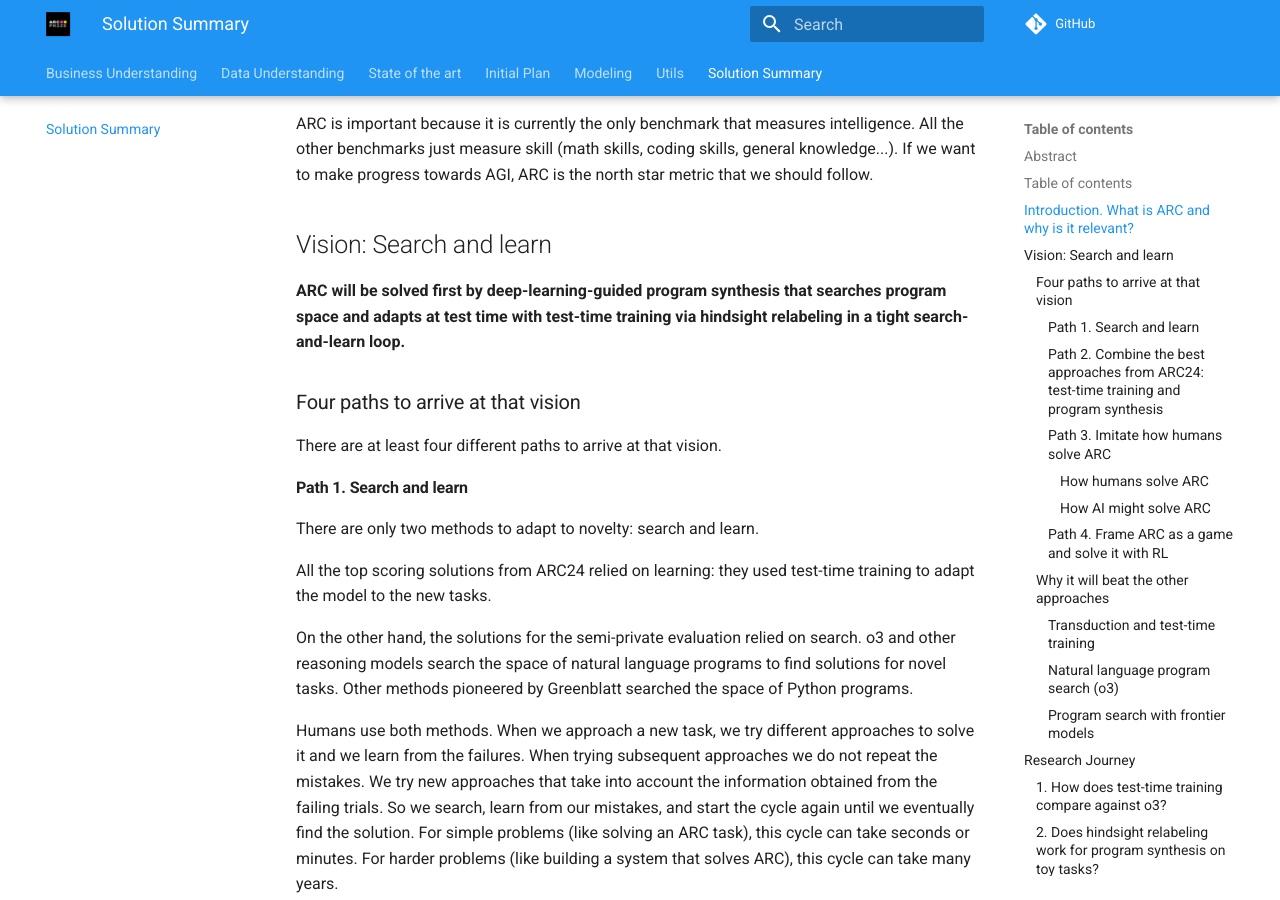
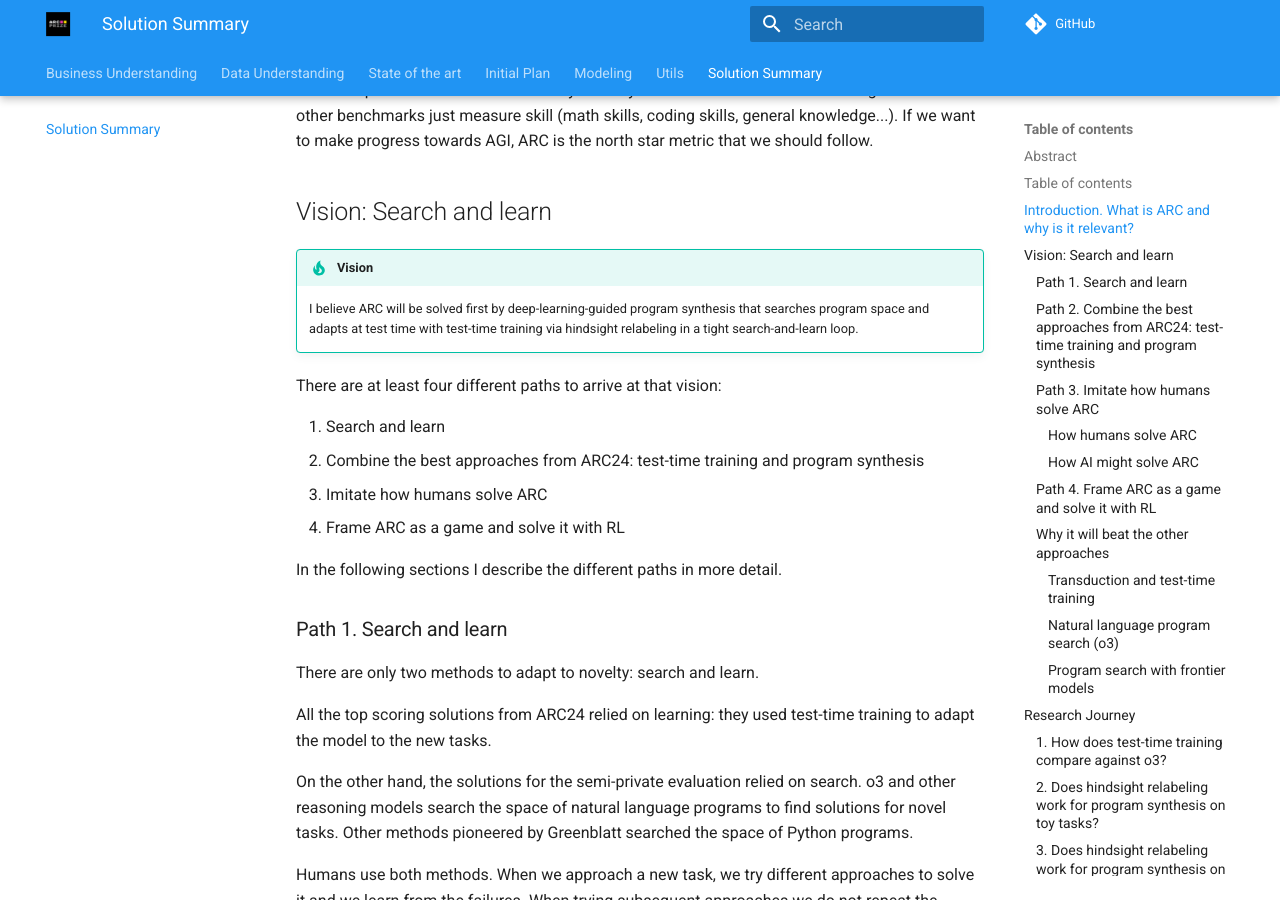
Before and after one commit to ironbar/arc25, an MkDocs documentation site: the page built from docs/05_Solution_Summary.md, in a window 1280 px wide and 900 px high, scrolled down 2899 px. Built offline with MkDocs 1.6.1 and Material for MkDocs 9.7.7, drawn with Linux system fonts in a browser that asks for light colours; comment, search, counter and statistics services are not loaded; some of the changed text lies outside the part shown.

Commit message:
updated vision section

```diff
--- a/docs/05_Solution_Summary.md
+++ b/docs/05_Solution_Summary.md
@@ -23,13 +23,12 @@ leaderboard was achieved with minor adaptations of last year's transduction with
 - [Table of contents](#table-of-contents)
 - [Introduction. What is ARC and why is it relevant?](#introduction-what-is-arc-and-why-is-it-relevant)
 - [Vision: Search and learn](#vision-search-and-learn)
-  - [Four paths to arrive at that vision](#four-paths-to-arrive-at-that-vision)
-    - [Path 1. Search and learn](#path-1-search-and-learn)
-    - [Path 2. Combine the best approaches from ARC24: test-time training and program synthesis](#path-2-combine-the-best-approaches-from-arc24-test-time-training-and-program-synthesis)
-    - [Path 3. Imitate how humans solve ARC](#path-3-imitate-how-humans-solve-arc)
-      - [How humans solve ARC](#how-humans-solve-arc)
-      - [How AI might solve ARC](#how-ai-might-solve-arc)
-    - [Path 4. Frame ARC as a game and solve it with RL](#path-4-frame-arc-as-a-game-and-solve-it-with-rl)
+  - [Path 1. Search and learn](#path-1-search-and-learn)
+  - [Path 2. Combine the best approaches from ARC24: test-time training and program synthesis](#path-2-combine-the-best-approaches-from-arc24-test-time-training-and-program-synthesis)
+  - [Path 3. Imitate how humans solve ARC](#path-3-imitate-how-humans-solve-arc)
+    - [How humans solve ARC](#how-humans-solve-arc)
+    - [How AI might solve ARC](#how-ai-might-solve-arc)
+  - [Path 4. Frame ARC as a game and solve it with RL](#path-4-frame-arc-as-a-game-and-solve-it-with-rl)
   - [Why it will beat the other approaches](#why-it-will-beat-the-other-approaches)
     - [Transduction and test-time training](#transduction-and-test-time-training)
     - [Natural language program search (o3)](#natural-language-program-search-o3)
@@ -78,13 +77,20 @@ ARC is important because it is currently the only benchmark that measures intell
 
 ## Vision: Search and learn
 
-**ARC will be solved first by deep-learning-guided program synthesis that searches program space and adapts at test time with test-time training via hindsight relabeling in a tight search-and-learn loop.**
+!!! tip "Vision"
 
-### Four paths to arrive at that vision
+    I believe ARC will be solved first by deep-learning-guided program synthesis that searches program space and adapts at test time with test-time training via hindsight relabeling in a tight search-and-learn loop.
 
-There are at least four different paths to arrive at that vision.
+There are at least four different paths to arrive at that vision:
 
-#### Path 1. Search and learn
+1. Search and learn
+2. Combine the best approaches from ARC24: test-time training and program synthesis
+3. Imitate how humans solve ARC
+4. Frame ARC as a game and solve it with RL
+
+In the following sections I describe the different paths in more detail.
+
+### Path 1. Search and learn
 
 There are only two methods to adapt to novelty: search and learn.
 
@@ -105,7 +111,7 @@ work during the ARC25 challenge has moved in that direction.
 
 <center><img src="../modeling/res/1752753996905_arc25.png" width="50%"></center>
 
-#### Path 2. Combine the best approaches from ARC24: test-time training and program synthesis
+### Path 2. Combine the best approaches from ARC24: test-time training and program synthesis
 
 Last year's competition showed that test-time training allowed the models to adapt to the novel tasks. At the same time in the semi-private dataset, we saw that frontier models could generate code to solve more than half of the tasks.
 
@@ -127,9 +133,9 @@ We already know that HER enables faster learning, especially in very sparse rewa
 In the rest of the report I will use Hindsight Experience Replay or Hindsight Relabeling interchangeably. I believe Hindsight relabeling is more correct because we relabel the tasks and use them for training, we don't replay the
 tasks many times.
 
-#### Path 3. Imitate how humans solve ARC
+### Path 3. Imitate how humans solve ARC
 
-##### How humans solve ARC
+#### How humans solve ARC
 
 ![how-humans-solve-arc](res/how-humans-solve-arc.png)
 
@@ -142,7 +148,7 @@ When humans try to solve ARC tasks, we draw some hypotheses and test them in our
 
 Reasoning is an iterative process as shown in the loop diagram in the image.
 
-##### How AI might solve ARC
+#### How AI might solve ARC
 
 Focusing on efficiency, the best configuration for ARC might be the following:
 
@@ -155,7 +161,7 @@ Focusing on efficiency, the best configuration for ARC might be the following:
 
 That way we only have to learn the policy and parametrize the learning process. All the other modules are guaranteed to work correctly.
 
-#### Path 4. Frame ARC as a game and solve it with RL
+### Path 4. Frame ARC as a game and solve it with RL
 
 The idea is to frame ARC as a reinforcement learning problem. The system is given a new task and it needs to solve it as efficiently as possible. It is like playing a game, but instead of hitting buttons, it has to write code.
 The code generates an output that is evaluated against the ground truth and returns a score.
@@ -643,6 +649,8 @@ test-time training approach?
 
 What are the flaws of my implementation?
 
+Do humans have a continous model of the world? Or do we have a discrete always-growing model of the world where we apply targeted edits when evidence contradicts our beliefs?
+
 ## Acknowledgements
 
 - Thanks to my wife and my family for taking care of our children many times so I could do research without small AGIs disturbing me.
```
